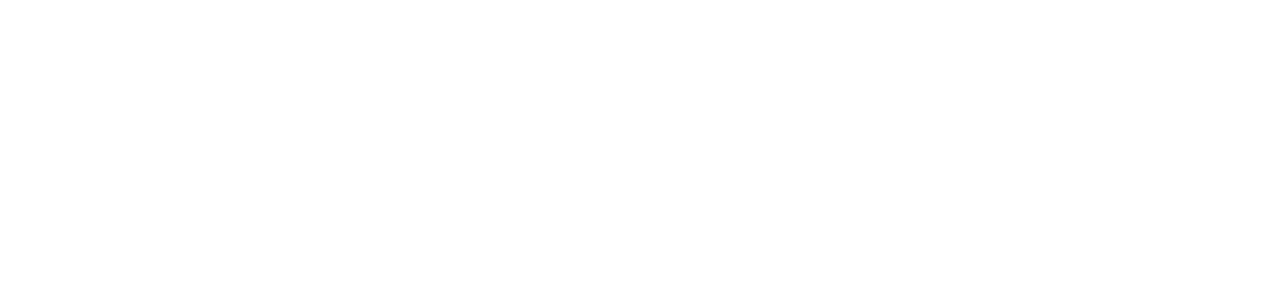
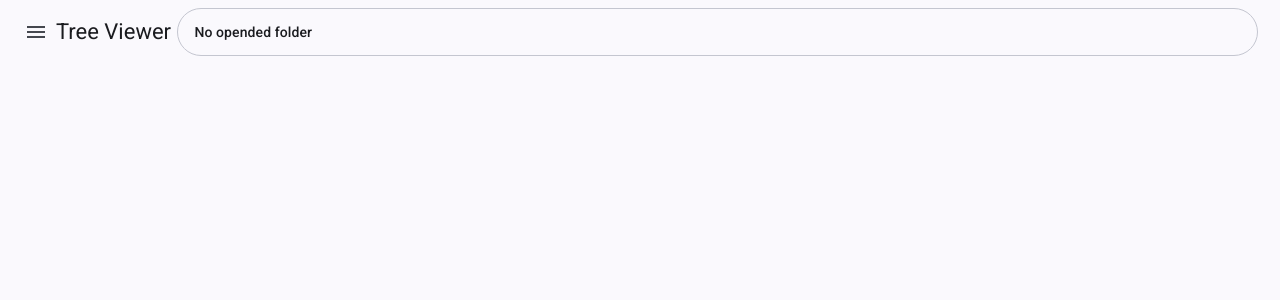
Before and after one commit to skychocowhite/tree-viewer, an Angular app: page / in a window 1280 px wide. Shown: the top 300 px of the page. Built offline with nearby package versions, Linux system fonts and the light colour scheme.

Commit message:
[Add] Add page layout components

```diff
--- a/src/app/app.component.css
+++ b/src/app/app.component.css
@@ -0,0 +1,5 @@
+html,
+body {
+    height: 100%;
+    margin: 0;
+}
--- a/src/app/app.component.html
+++ b/src/app/app.component.html
@@ -1 +1,3 @@
+<app-main-window></app-main-window>
+
 <router-outlet />
--- a/src/app/app.component.ts
+++ b/src/app/app.component.ts
@@ -1,10 +1,14 @@
 import { Component } from '@angular/core';
 import { RouterOutlet } from '@angular/router';
+import { MainWindowComponent } from './main-window/main-window.component';
 
 @Component({
   selector: 'app-root',
   standalone: true,
-  imports: [RouterOutlet],
+  imports: [
+    RouterOutlet,
+    MainWindowComponent,
+  ],
   templateUrl: './app.component.html',
   styleUrl: './app.component.css'
 })
--- /dev/null
+++ b/src/app/main-window/main-window.component.css
@@ -0,0 +1,18 @@
+.main-container {
+    height: 100%;
+    display: flex;
+    flex-direction: column;
+}
+
+
+.sidenav-container {
+    flex-grow: 1;
+}
+
+.file-path {
+    height: 75%;
+    width: 100%;
+    margin: 0.5vw;
+    border-radius: 50px;
+    justify-content: center;
+}
--- /dev/null
+++ b/src/app/main-window/main-window.component.html
@@ -0,0 +1,28 @@
+<div class="main-container">
+    <mat-toolbar class="header">
+        <div class="button-container">
+            <button mat-icon-button (click)="sidenav.toggle()">
+                <mat-icon fontIcon="menu"> </mat-icon>
+            </button>
+        </div>
+
+        <span>Tree Viewer</span>
+
+        <mat-card appearance="outlined" class="file-path">
+            <mat-card-content class="mat-label-large">{{currentFolder}}</mat-card-content>
+        </mat-card>
+    </mat-toolbar>
+
+    <mat-sidenav-container class="sidenav-container">
+        <mat-sidenav #sidenav mode="over" opened="false" class="sidenav">
+            <mat-list>
+                <mat-list-item>
+                    Open Folders
+                </mat-list-item>
+            </mat-list>
+        </mat-sidenav>
+
+        <mat-sidenav-content class="sidenav-content">
+        </mat-sidenav-content>
+    </mat-sidenav-container>
+</div>
--- /dev/null
+++ b/src/app/main-window/main-window.component.ts
@@ -0,0 +1,26 @@
+import { Component } from '@angular/core';
+import { MatButtonModule } from '@angular/material/button';
+import { MatCardModule } from '@angular/material/card';
+import { MatIconModule } from '@angular/material/icon';
+import { MatListModule } from '@angular/material/list';
+import { MatSidenavModule } from '@angular/material/sidenav';
+import { MatToolbarModule } from '@angular/material/toolbar';
+
+
+@Component({
+  selector: 'app-main-window',
+  standalone: true,
+  imports: [
+    MatButtonModule,
+    MatCardModule,
+    MatIconModule,
+    MatListModule,
+    MatSidenavModule,
+    MatToolbarModule,
+  ],
+  templateUrl: './main-window.component.html',
+  styleUrl: './main-window.component.css'
+})
+export class MainWindowComponent {
+  public currentFolder: string = "No opended folder";
+}
```
Also changed, not shown: 1 other file (tests, documents, lock files or other folders).
